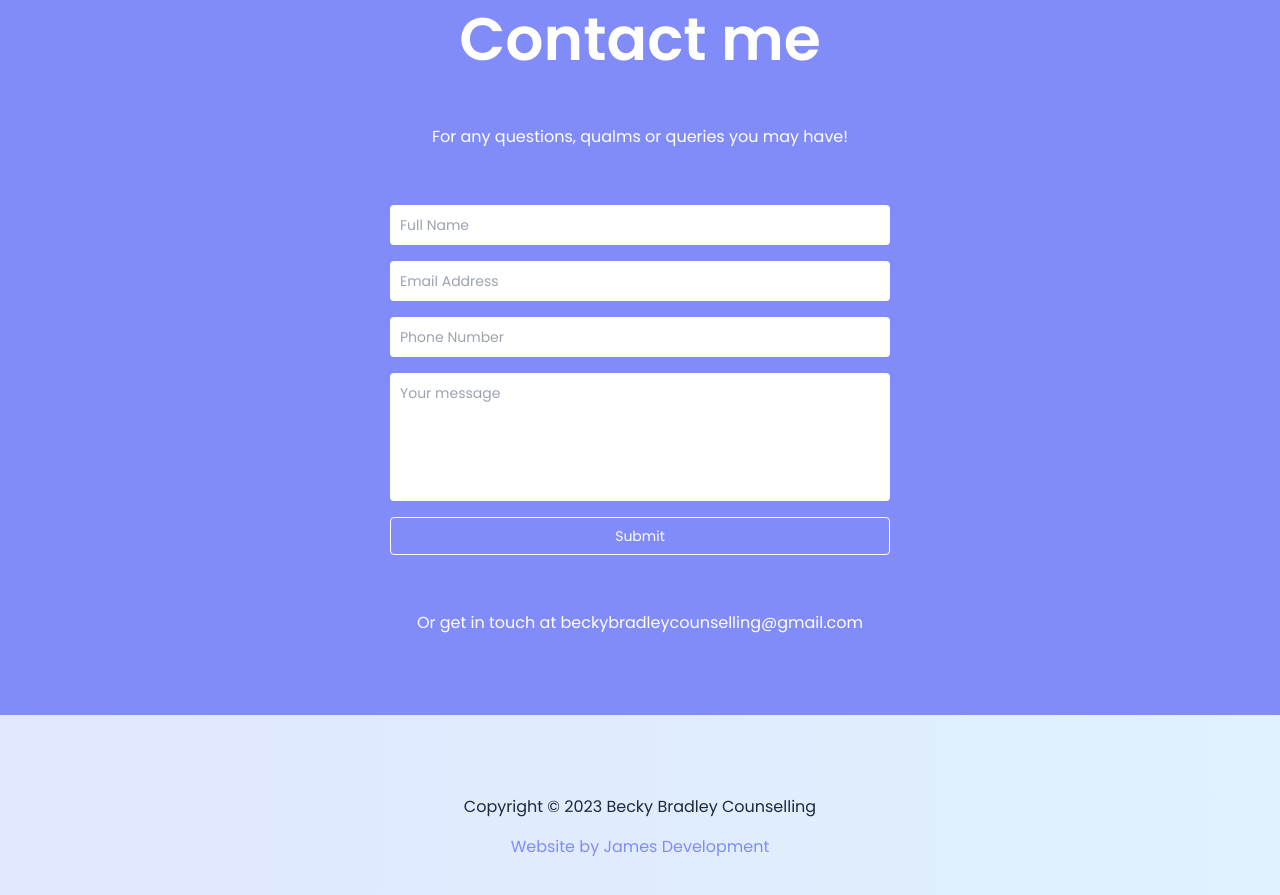
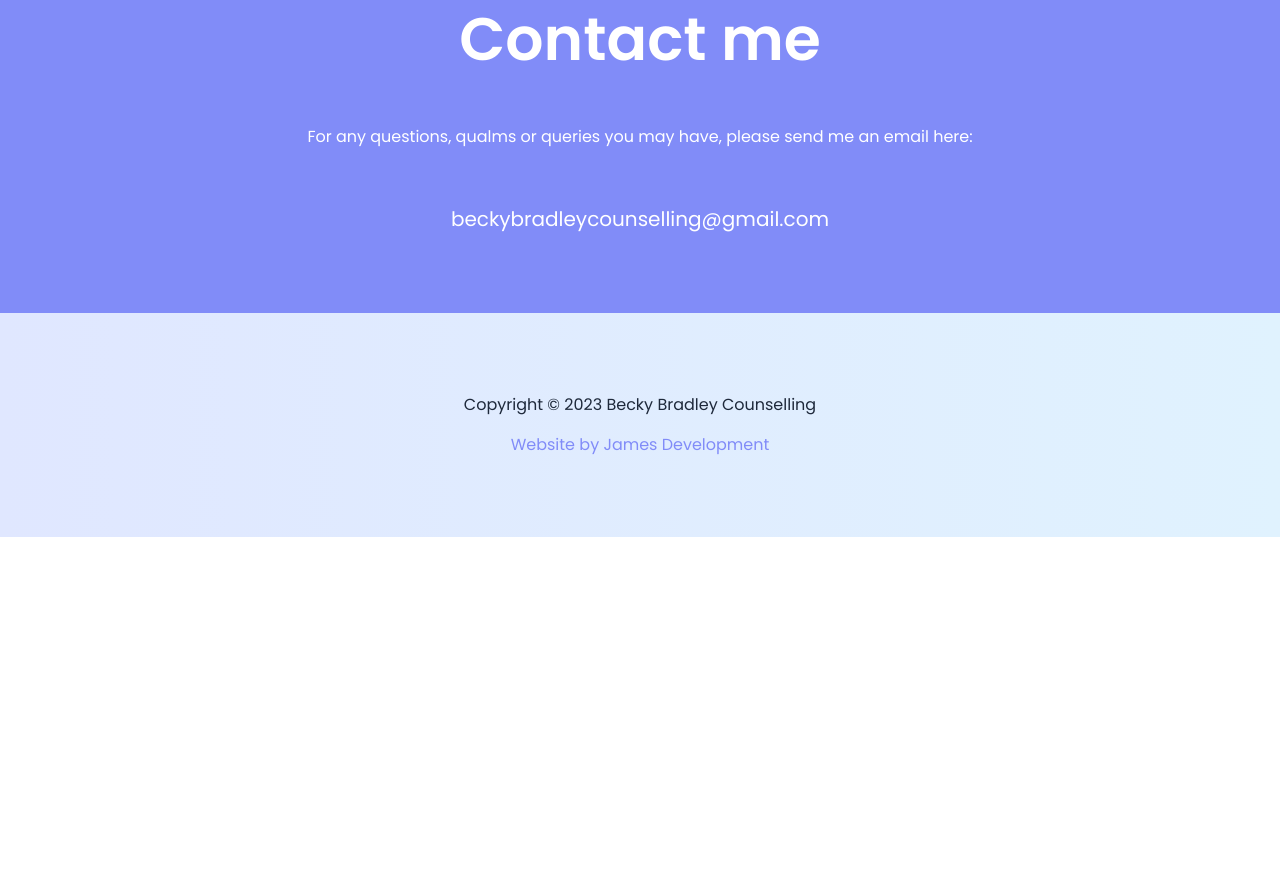
Before and after one commit to jamezmca/rebecca-v2, a SvelteKit app: page / in a window 1280 px wide. Shown: the part 4540-5435 px from the top of the page. After the commit the page ends 5077 px from the top, so only its background shows below. Built offline with nearby package versions, Linux system fonts and the light colour scheme.

Commit message:
Update +page.svelte

```diff
--- a/src/routes/+page.svelte
+++ b/src/routes/+page.svelte
@@ -439,13 +439,16 @@
         <p
             class="text-sm sm:text-base max-w-[700px] mx-auto w-full text-center"
         >
-            For any questions, qualms or queries you may have!
+            For any questions, qualms or queries you may have, please send me an email here:
         </p>
         <!-- <i class="fa-solid fa-envelopes-bulk mx-auto text-2xl" /> -->
 
-        <ContactForm />
+        <!-- <ContactForm /> -->
         <div class="flex items-center mx-auto">
-            <p>Or get in touch at beckybradleycounselling@gmail.com</p>
+            <!-- <p>
+                Send me an email @<br /><br /> beckybradleycounselling@gmail.com
+            </p> -->
+            <h5 class="text-md sm:text-lg md:text-xl">beckybradleycounselling@gmail.com</h5>
         </div>
     </section>
 </main>
```
